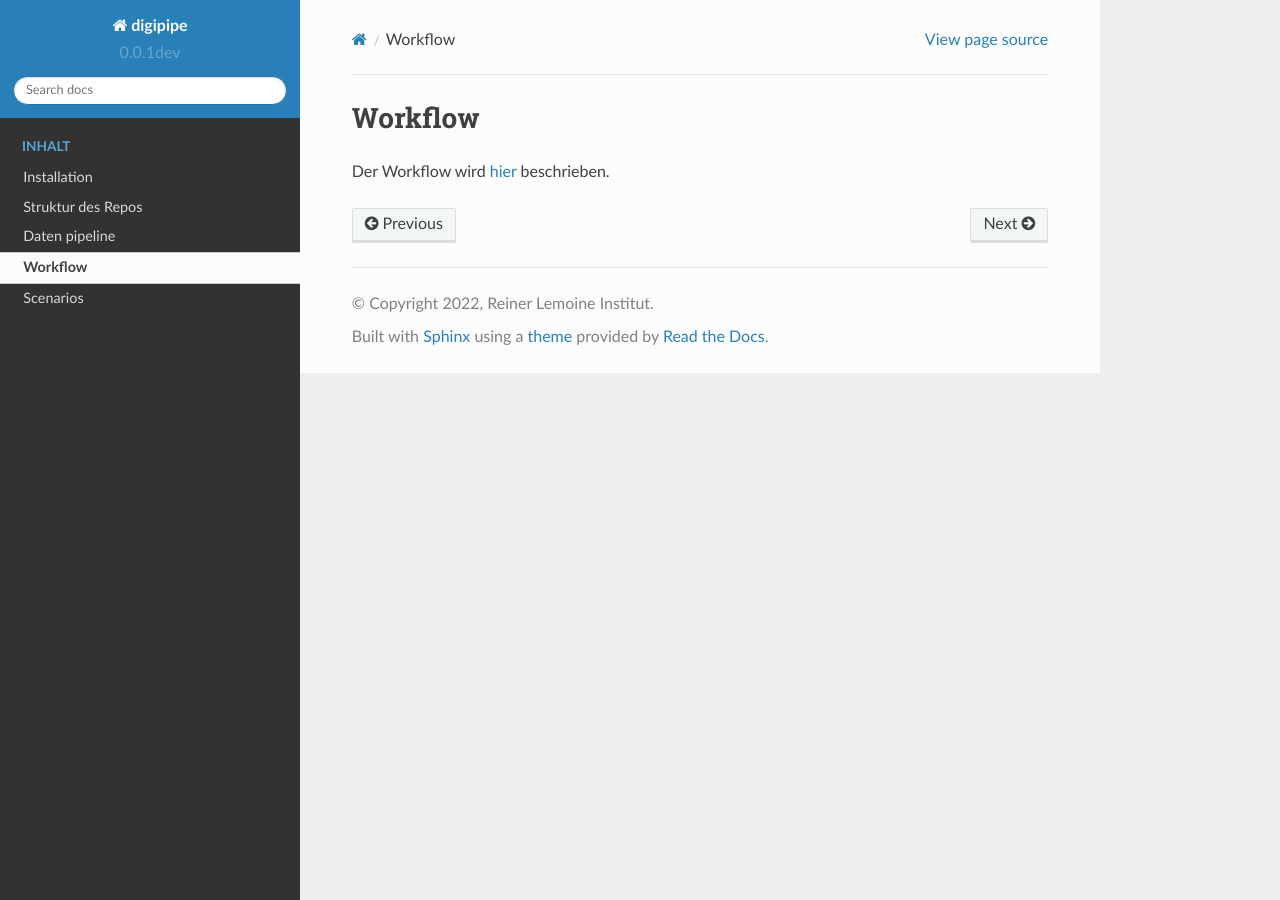
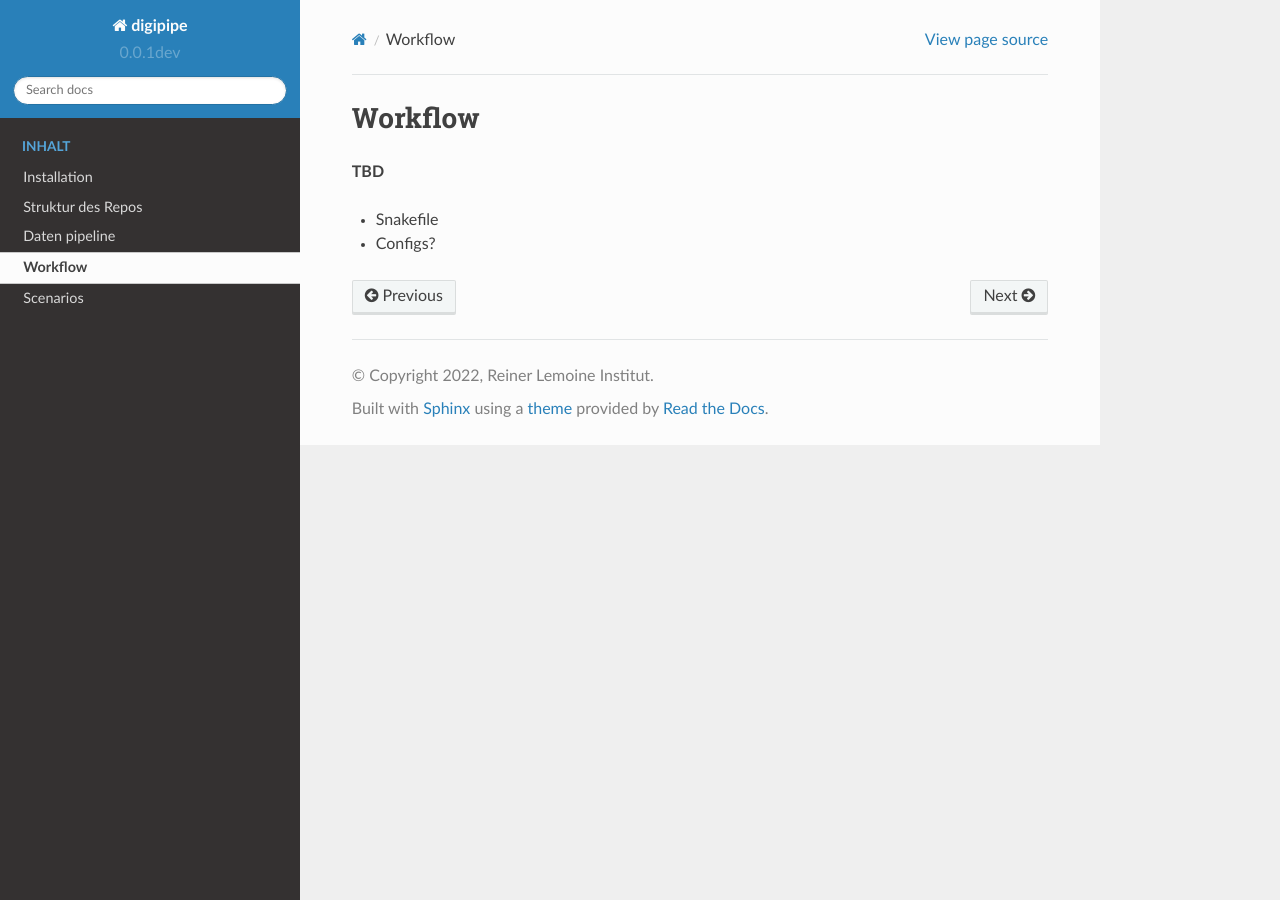
Before and after one commit to rl-institut/apipe, a Sphinx documentation site: the page built from docs/workflow.rst, in a window 1280 px wide. Built offline with Sphinx 7.4.7 and the Read the Docs theme 2.0.0, drawn with Linux system fonts in a browser that asks for light colours.

Commit message:
Integrate workflow contents from WORKFLOW.md

```diff
--- a/docs/workflow.rst
+++ b/docs/workflow.rst
@@ -1,6 +1,3 @@
 .. _workflow_label:
 
-Workflow
-========
-
-Der Workflow wird `hier <https://github.com/rl-institut-private/digipipe/blob/dev/digipipe/workflow/WORKFLOW.md>`_ beschrieben.
+.. mdinclude:: ../digipipe/workflow/WORKFLOW.md
```
